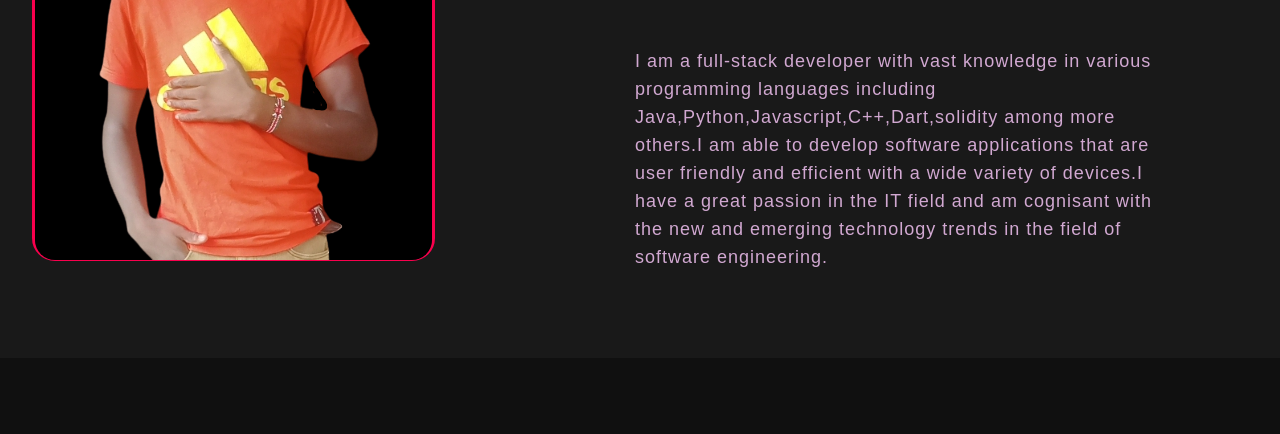
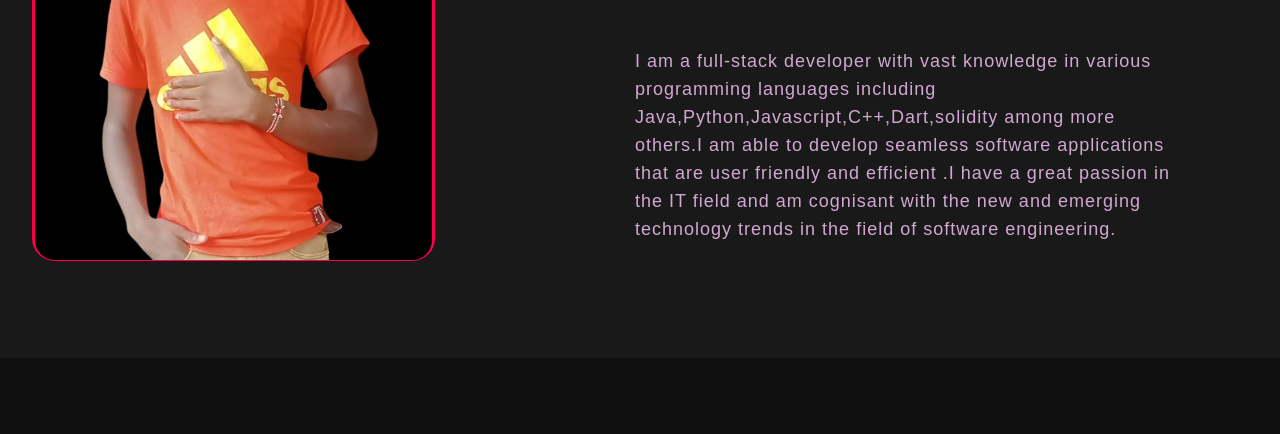
Before and after one commit to Juma-Emmanuel/webforlio, a plain HTML site: page index.html in a window 1280 px wide. Shown: the part 338-772 px from the top of the page. Drawn offline with Linux system fonts and the light colour scheme.

Commit message:
updated software developer text

```diff
--- a/index.html
+++ b/index.html
@@ -36,8 +36,8 @@
             <h1>Juma <span>Emmanuel</span></h1>
             <h3>A software developer.</h3>
             <p>I am a full-stack developer with vast knowledge in various programming languages including
-                Java,Python,Javascript,C++,Dart,solidity among more others.I am able to develop software applications
-                that are user friendly and efficient with a wide variety of devices.I have a great passion in the IT field
+                Java,Python,Javascript,C++,Dart,solidity among more others.I am able to develop seamless software applications
+                that are user friendly and efficient .I have a great passion in the IT field
                 and am cognisant with the new and emerging technology trends in the field of software engineering.</p>
           </div>
 
```
